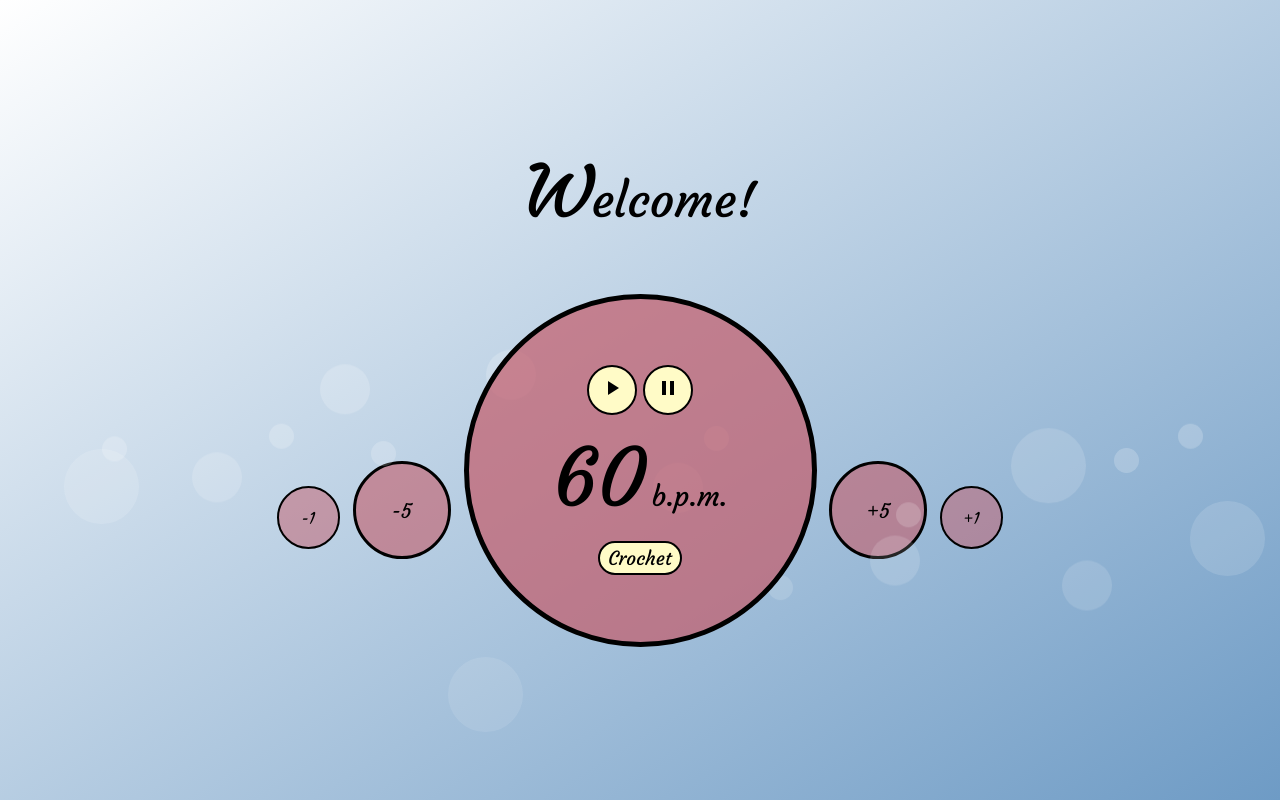
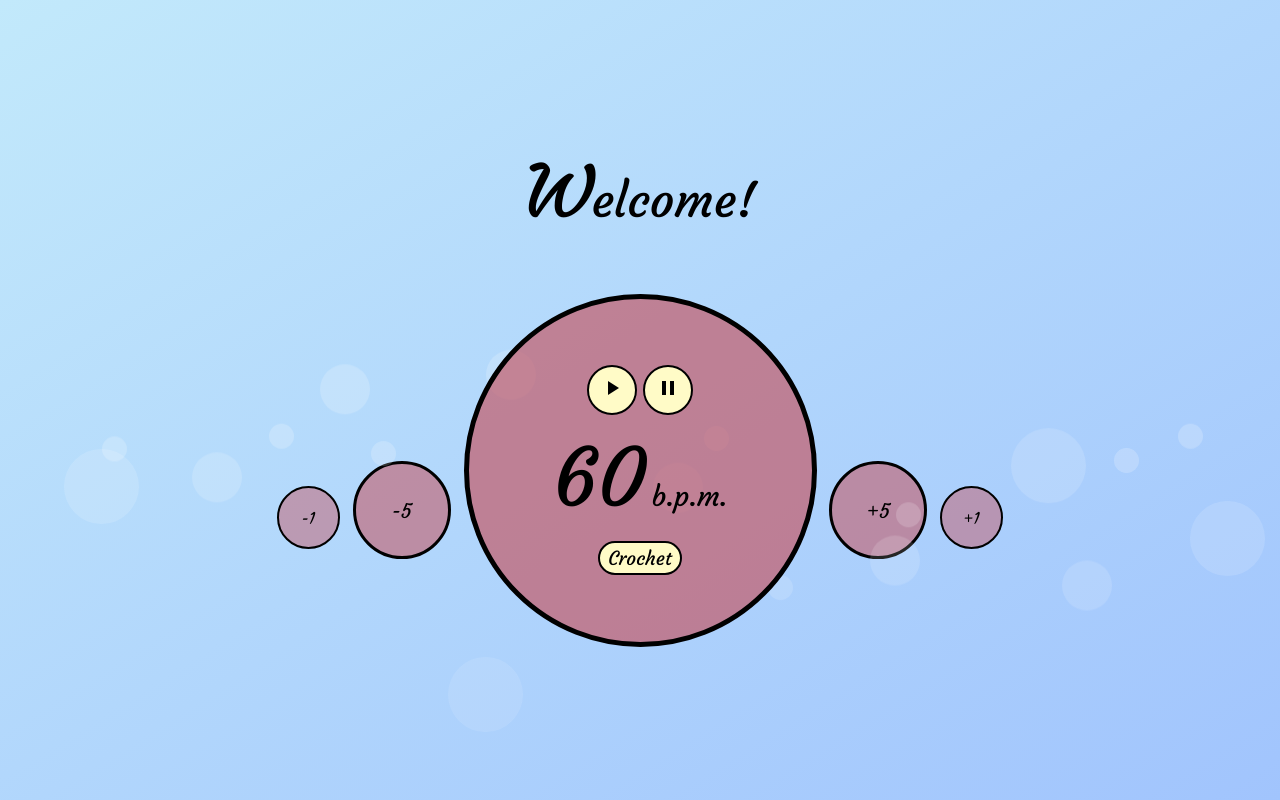
Before and after one commit to Evelyn1302/metronome, a plain HTML site: page index.html in a window 1280 px wide. Drawn offline with Linux system fonts and the light colour scheme; files whose address does not match are found by name.

Commit message:
Update metro.css

```diff
--- a/styles/metro.css
+++ b/styles/metro.css
@@ -26,7 +26,7 @@
 }
 
 .body{
-    background: linear-gradient(to top left, rgb(110, 155, 197), rgb(255, 255, 255));
+    background: linear-gradient(to top left, rgb(161, 196, 253), rgb(194, 233, 251));
     background-repeat: no-repeat;
     background-attachment: fixed;
 
```
